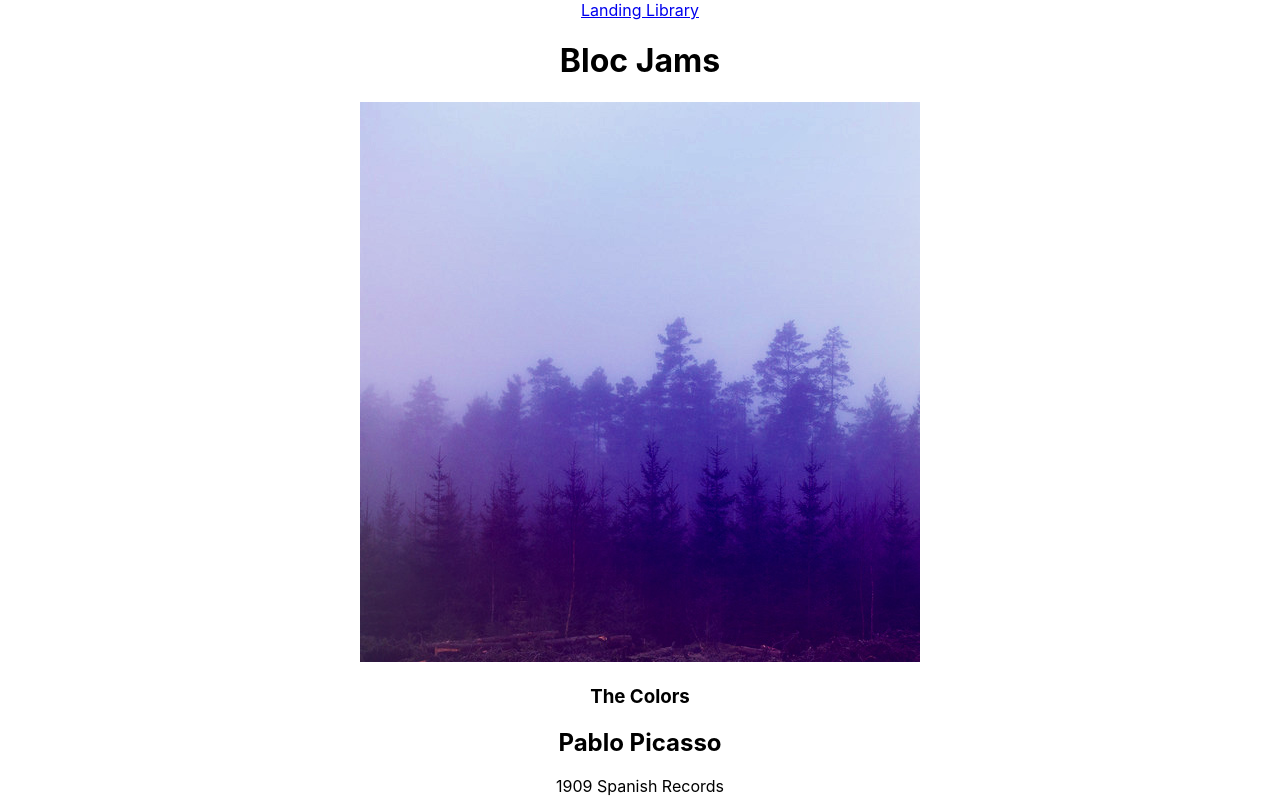
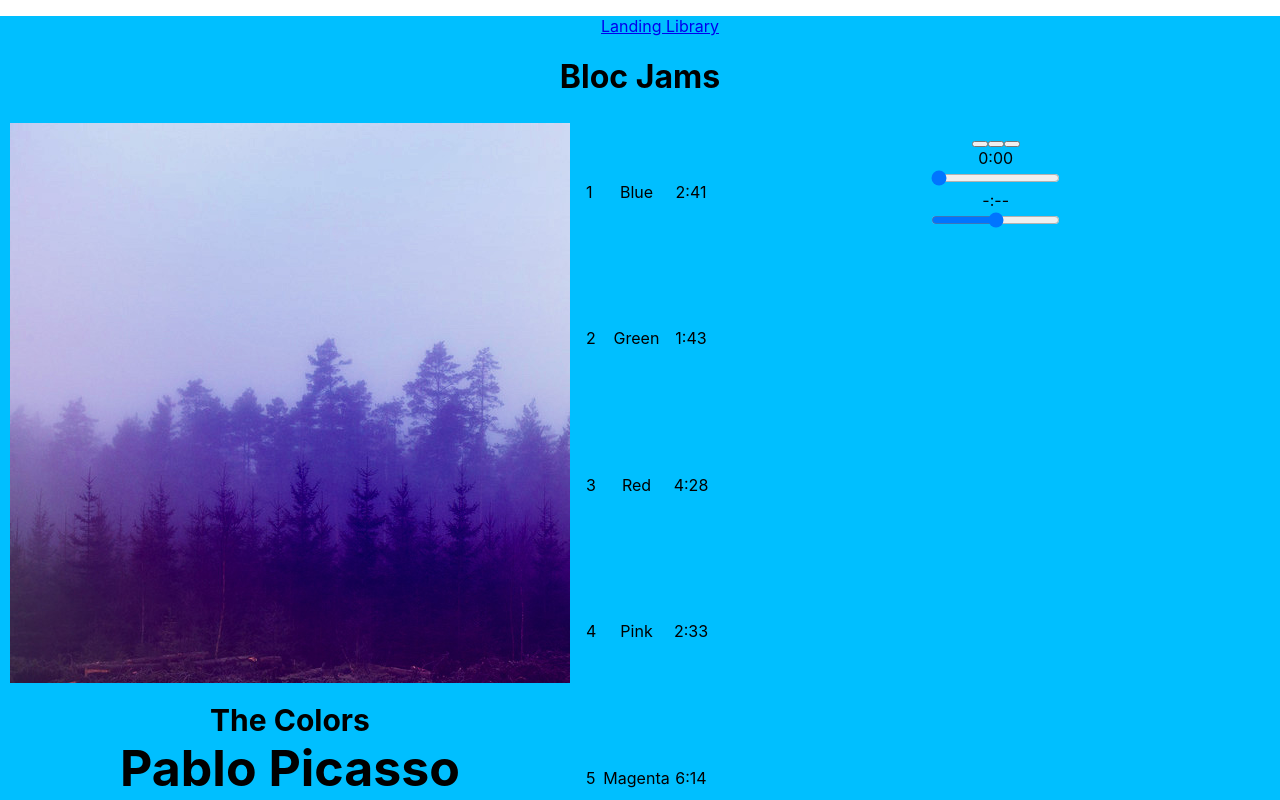
Before and after one commit to ktisus/bloc-jams-react, a React (Create React App) app: page /album/the-colors in a window 1280 px wide. Shown: the top 800 px of the page. Built offline with nearby package versions, Linux system fonts and the light colour scheme; some icons are missing.

Commit message:
styling submitted

```diff
--- a/src/App.css
+++ b/src/App.css
@@ -8,7 +8,7 @@
 }
 
 .App-header {
-  background-color: #282c34;
+  background-color: yellow /* #282c34 */;
   min-height: 100vh;
   display: flex;
   flex-direction: column;
--- a/src/App.js
+++ b/src/App.js
@@ -5,15 +5,18 @@ import Landing from './components/Landing';
 import Library from './components/Library';
 import Album   from './components/Album';
 
+
 class App extends Component {
   render() {
     return (
       <div className="App">
         <header>
+        <ul>
           <nav>
             <Link to='/'>Landing </Link>
             <Link to='/library'>Library</Link>
           </nav>
+        </ul>
           <h1>Bloc Jams </h1>
         </header>
         <main>
--- a/src/components/Album.js
+++ b/src/components/Album.js
@@ -1,6 +1,7 @@
 import React, { Component } from 'react';
 import albumData from './../data/albums';
 import PlayerBar from './PlayerBar';
+import './album.css';
 
 class Album extends Component {
   constructor(props) {
@@ -151,7 +152,7 @@ class Album extends Component {
             </div>
           </section>
           <table id="song-list">
-            <colgroup>
+            <colgroup className = "table-songs">
               <col id="song-number-column" />
               <col id="song-title-column" />
               <col id="song-duration-column" />
@@ -163,8 +164,9 @@ class Album extends Component {
                   onMouseEnter={() => this.handleMouseEnter(song)}
                   onMouseLeave={() => this.handleMouseLeave(song)}>
                 <td>{this.handleIcon(song, index) }</td>
-                <td key="title">{song.title}</td>
+                <td key="title" id="title">{song.title}</td>
                 <td key="duration" >{this.formatTime(song.duration)} </td>
+                {/* revise time at song list */}
               </tr>
                )
 
@@ -172,7 +174,7 @@ class Album extends Component {
 
             </tbody>
           </table>
-          <PlayerBar
+          <PlayerBar className ="player-bar"
             isPlaying={this.state.isPlaying}
             currentSong={this.state.currentSong}
             currentTime={this.audioElement.currentTime}
--- a/src/components/Library.js
+++ b/src/components/Library.js
@@ -1,6 +1,7 @@
 import React, { Component } from 'react';
 import { Link } from 'react-router-dom';
 import albumData from './../data/albums';
+import './album.css';
 
 class Library extends Component {
   constructor(props) {
--- /dev/null
+++ b/src/components/album.css
@@ -0,0 +1,79 @@
+.nav {
+  display: flex;
+}
+
+.App {
+  background: deepskyblue;
+}
+
+.landing {
+/*  display: flex; */
+}
+
+.selling-points {
+  display: flex;
+
+}
+
+.selling-points div {
+  border: 1px #ccc solid;
+  padding: 10px;
+}
+
+.point {
+  flex: 1;
+  order: 1;
+}
+
+.point {
+  flex: 1;
+  order: 2;
+}
+
+.point {
+  flex: 1;
+  order: 3;
+}
+
+.point-title {
+
+}
+
+.player-bar {
+  margin: 0 auto;
+  padding: 10px;
+}
+
+.artist {
+  font-size: 50px;
+  margin: -10px;
+}
+
+.song {
+  border: 1px solid #000;
+  text-align: center;
+}
+
+.library {
+  display: flex;
+  justify-content: space-around;
+}
+
+.album {
+  display: flex;
+  justify-content: space-around;
+}
+
+#album-cover-art {
+  margin: 5px 10px;
+}
+
+#album-title {
+  font-size: 30px;
+  margin: 10px;
+}
+
+#release-info {
+  font-size: 20px;
+  margin: 20px;
+}
```
